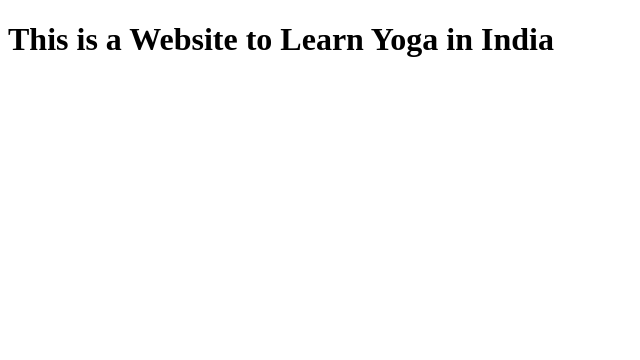
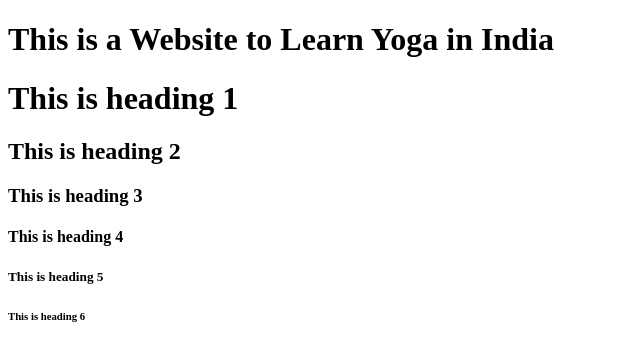
Before and after one commit to sunilmotwani/yoga, a plain HTML site: page index.html in a window 1280 px wide. Shown: the whole page, without its empty margins (0-640 px from the left). Drawn offline with Linux system fonts and the light colour scheme.

Commit message:
Add files via upload

```diff
--- a/index.html
+++ b/index.html
@@ -5,12 +5,19 @@
     <meta charset="UTF-8">
     <meta http-equiv="X-UA-Compatible" content="IE=edge">
     <meta name="viewport" content="width=device-width, initial-scale=1.0">
-    <link rel="icon" type="image/x-icon" href="/images/logoicon.ico">
+    <link rel="icon" type="image/x-icon" href="/images/favicon.ico">
     <title>Yoga in India</title>
 </head>
 
 <body>
     <h1>This is a Website to Learn Yoga in India</h1>
+    <h1>This is heading 1</h1>
+    <h2>This is heading 2</h2>
+    <h3>This is heading 3</h3>
+    <h4>This is heading 4</h4>
+    <h5>This is heading 5</h5>
+    <h6>This is heading 6</h6>
+
 </body>
 
 </html>
```
